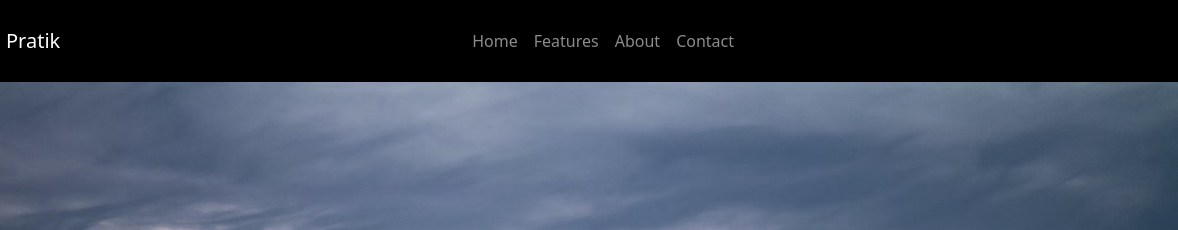
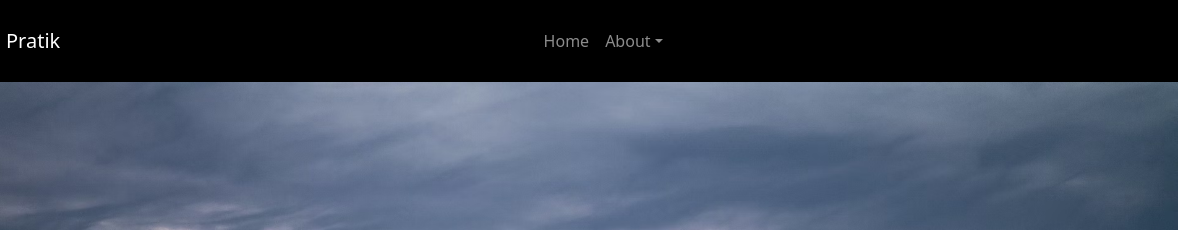
Before and after one commit to CyberPratik/CyberPratik.github.io, a plain HTML site: page porttfolio.html in a window 1280 px wide. Shown: the top 230 px of the page, 102-1280 px from the left. Drawn offline with nearby package versions, Linux system fonts and the light colour scheme.

Commit message:
Update porttfolio.html
Updated-navbar

```diff
--- a/porttfolio.html
+++ b/porttfolio.html
@@ -7,7 +7,6 @@
     <link href="https://cdn.jsdelivr.net/npm/bootstrap@5.3.0/dist/css/bootstrap.min.css" rel="stylesheet">
     <link rel="stylesheet" href="styles.css">
     <link rel="stylesheet" type='text/css' href="https://cdn.jsdelivr.net/gh/devicons/devicon@latest/devicon.min.css" />
-
 </head>
 <body>
     <section>
@@ -22,14 +21,12 @@
                   <li class="nav-item ">
                       <a class="nav-link" href="porttfolio.html">Home</a>
                   </li>
-                  <li class="nav-item">
-                      <a class="nav-link" href="#features">Features</a>
-                  </li>
-                  <li class="nav-item">
-                      <a class="nav-link" href="#about">About</a>
-                  </li>
-                  <li class="nav-item">
-                      <a class="nav-link" href="#Contact">Contact</a>
+                  <li class="nav-item dropdown">
+                    <a class="nav-link dropdown-toggle" data-bs-toggle="dropdown" href="#about" role="button" aria-expanded="false">About</a>
+                    <ul class="dropdown-menu ">
+                      <li><a class="dropdown-item text-white" href="#features">Features</a></li>
+                      <li><a class="dropdown-item text-white" href="#Contact">Contact</a></li>
+                    </ul>
                   </li>
               </ul>
         </div>
```
